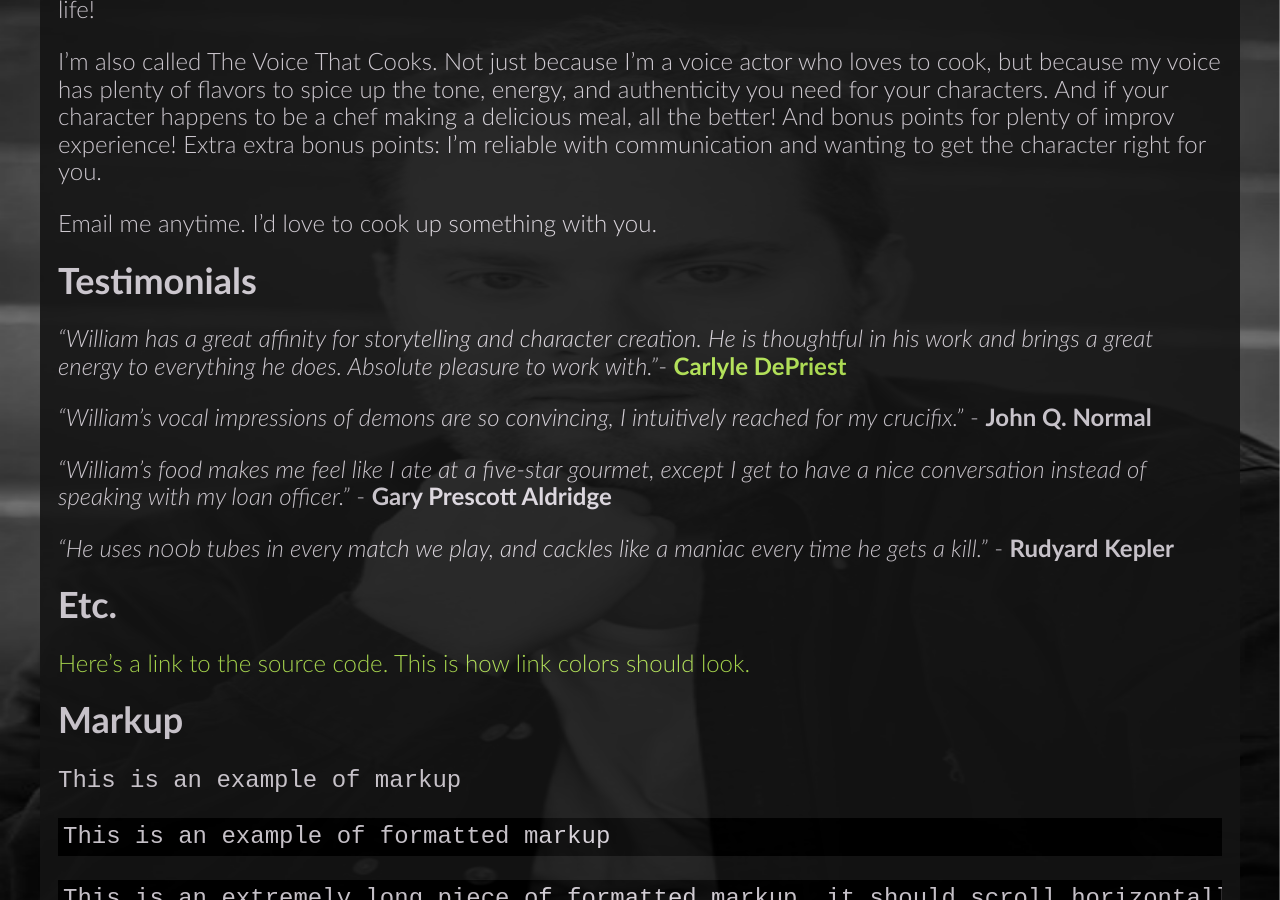
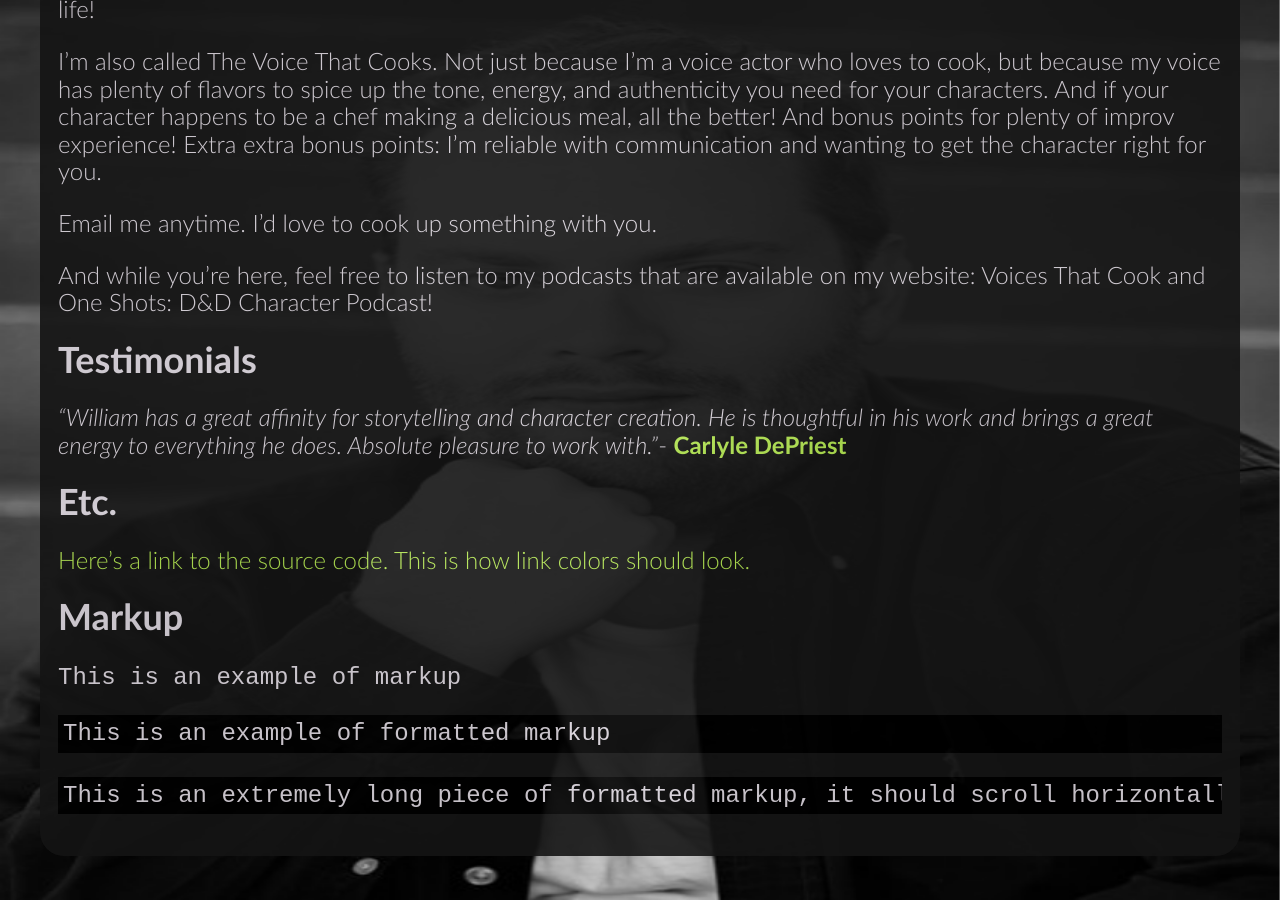
Before and after one commit to William-Nunn/William-Nunn.github.io, a Jekyll site: the page built from about.md, in a window 1280 px wide and 900 px high, scrolled down 474 px. Built offline with Jekyll 4.4.1, drawn with Linux system fonts in a browser that asks for light colours.

Commit message:
Removed some stuff and added podcast info.

```diff
--- a/about.md
+++ b/about.md
@@ -14,15 +14,12 @@ I'm also called The Voice That Cooks. Not just because I'm a voice actor who lov
 
 Email me anytime. I'd love to cook up something with you.
 
+And while you're here, feel free to listen to my podcasts that are available on my website: Voices That Cook and One Shots: D&D Character Podcast!
+
 ## Testimonials
 
 _"William has a great affinity for storytelling and character creation. He is thoughtful in his work and brings a great energy to everything he does. Absolute pleasure to work with."_- **[Carlyle DePriest](https://www.carlyledepriest.com/)**
 
-_"William's vocal impressions of demons are so convincing, I intuitively reached for my crucifix."_ - **John Q. Normal**
-
-_"William's food makes me feel like I ate at a five-star gourmet, except I get to have a nice conversation instead of speaking with my loan officer."_ - **Gary Prescott Aldridge**
-
-_"He uses n00b tubes in every match we play, and cackles like a maniac every time he gets a kill."_ - **Rudyard Kepler**
 
 ## Etc.
 
```
